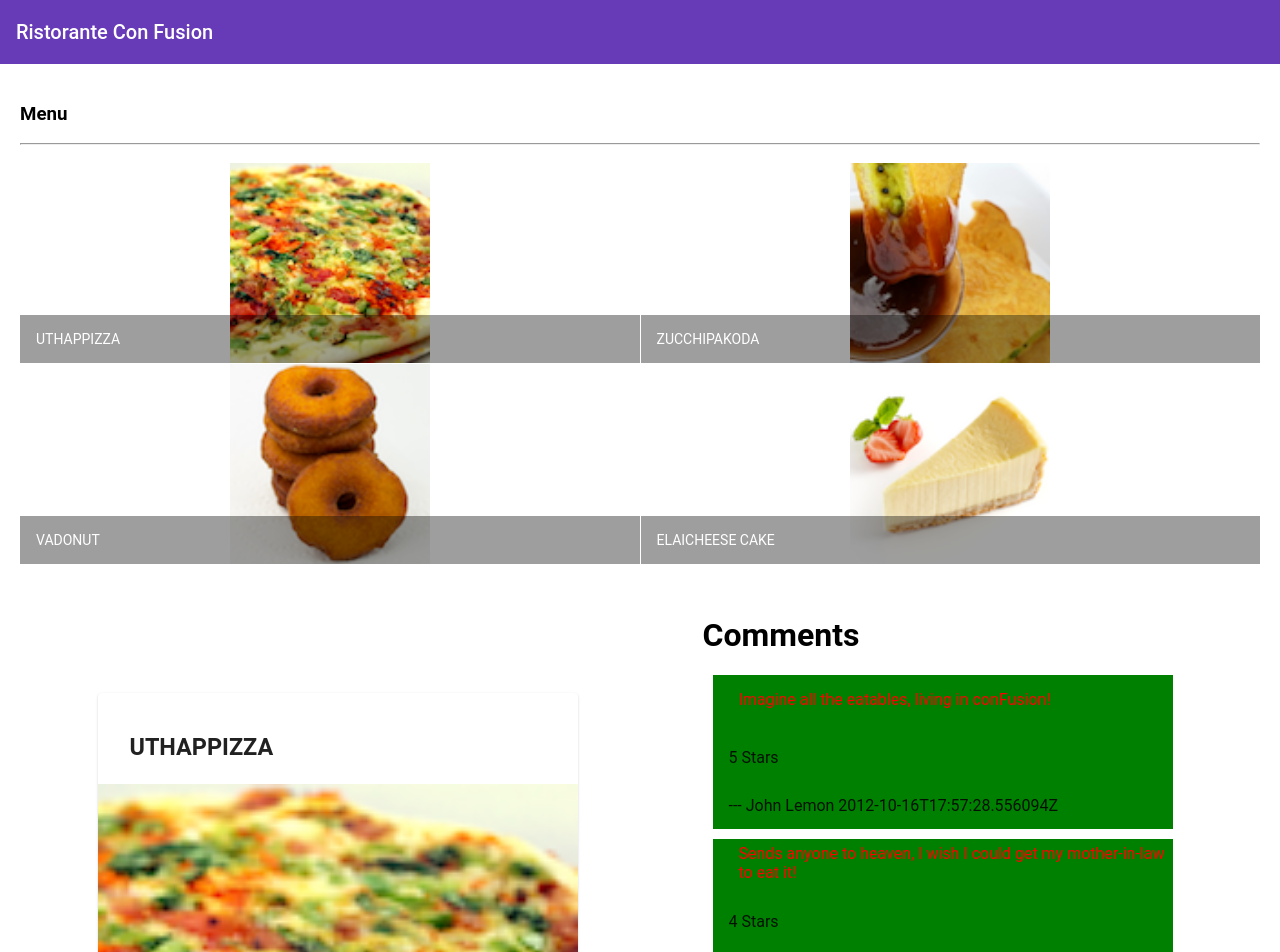
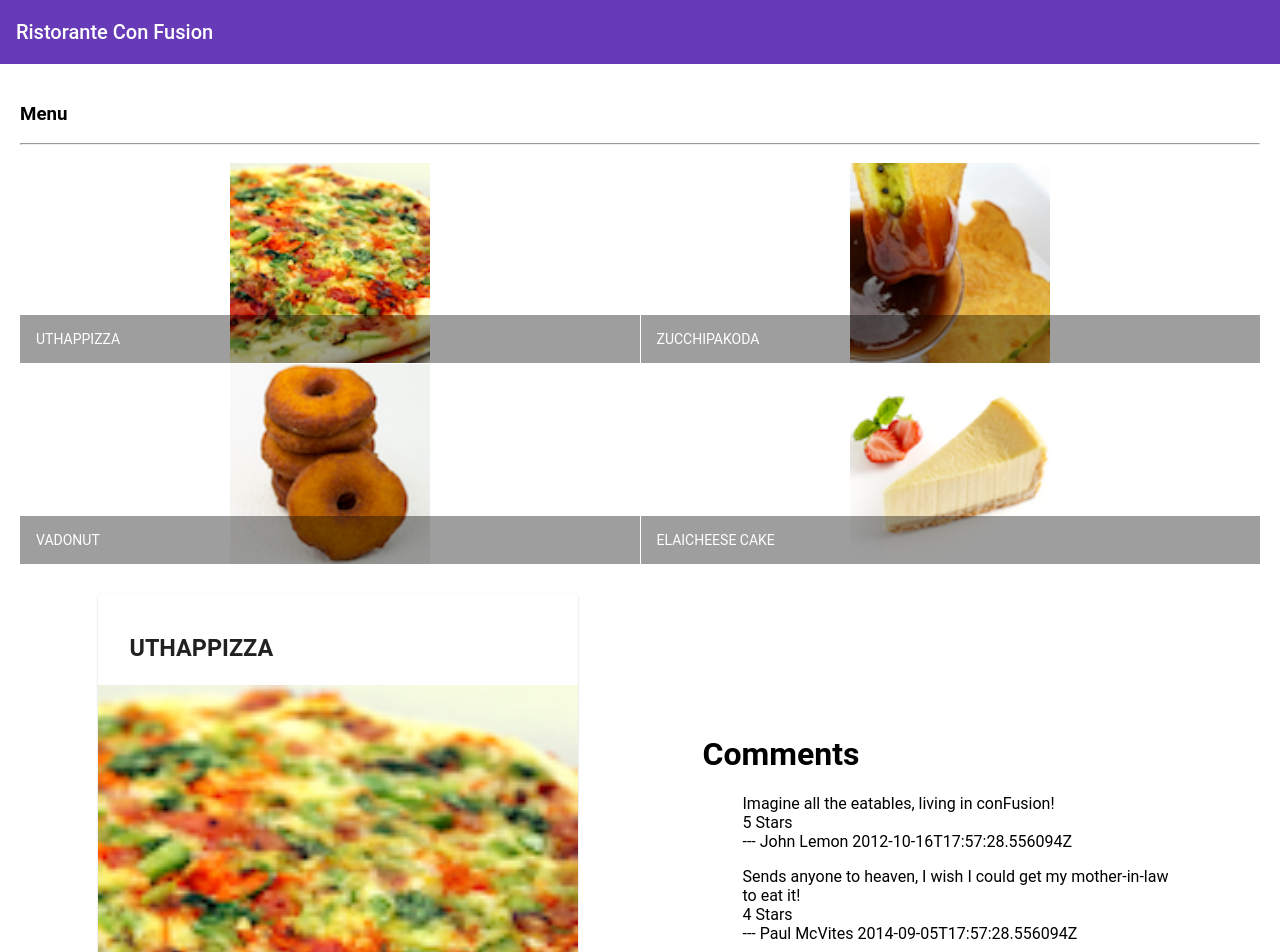
Before and after one commit to robertherrerajorquera/conFusion, an Angular app: page / in a window 1280 px wide. Shown: the top 952 px of the page. Built offline with nearby package versions, Linux system fonts and the light colour scheme.

Commit message:
primera tarea finalizada

```diff
--- a/src/app/dishdetail/dishdetail.component.html
+++ b/src/app/dishdetail/dishdetail.component.html
@@ -27,12 +27,12 @@
 
   <div fxFlex="40" *ngIf="dish">
     <h1>Comments</h1>
+    <ul  *ngFor="let d of dish.comments" class="no-list">
+      <li>{{d.comment}}</li>
+      <li>{{d.rating}} Stars</li>
+      <li> --- {{d.author}} {{d.date}}</li>
+    </ul>
 
-    <mat-list *ngFor="let d of dish.comments"  class="content-list-commit">
-      <mat-list-item class="margin-list-commit"> {{d.comment}} </mat-list-item>
-      <mat-list-item> {{d.rating}} Stars</mat-list-item>
-      <mat-list-item> --- {{d.author}} {{d.date}}  </mat-list-item>
-     </mat-list>
   </div>
 
 </div>
--- a/src/app/dishdetail/dishdetail.component.scss
+++ b/src/app/dishdetail/dishdetail.component.scss
@@ -1,11 +1,3 @@
-.content-list-commit {
-    margin: 10px;
-    padding: 0px;
-    background: green;
+.no-list {
+  list-style: none;
 }
-
-.margin-list-commit {
-    margin: 10px;
-    padding: 0px;
-    color: red;
-}
```
